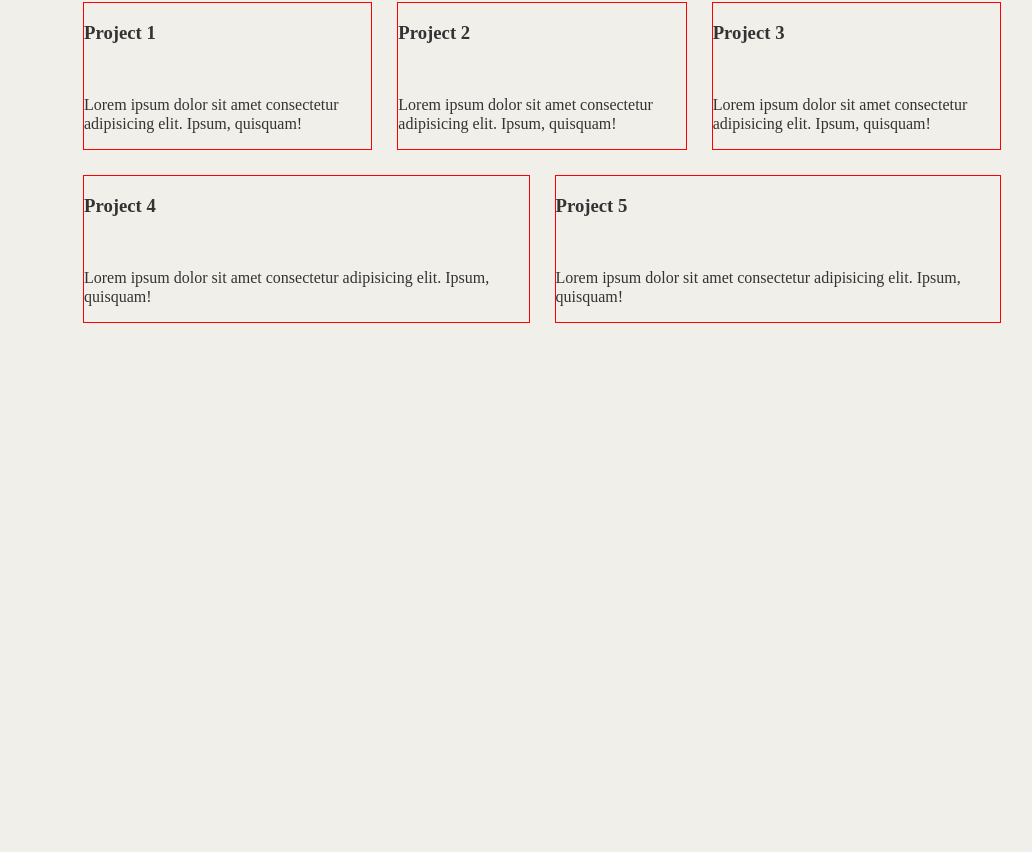
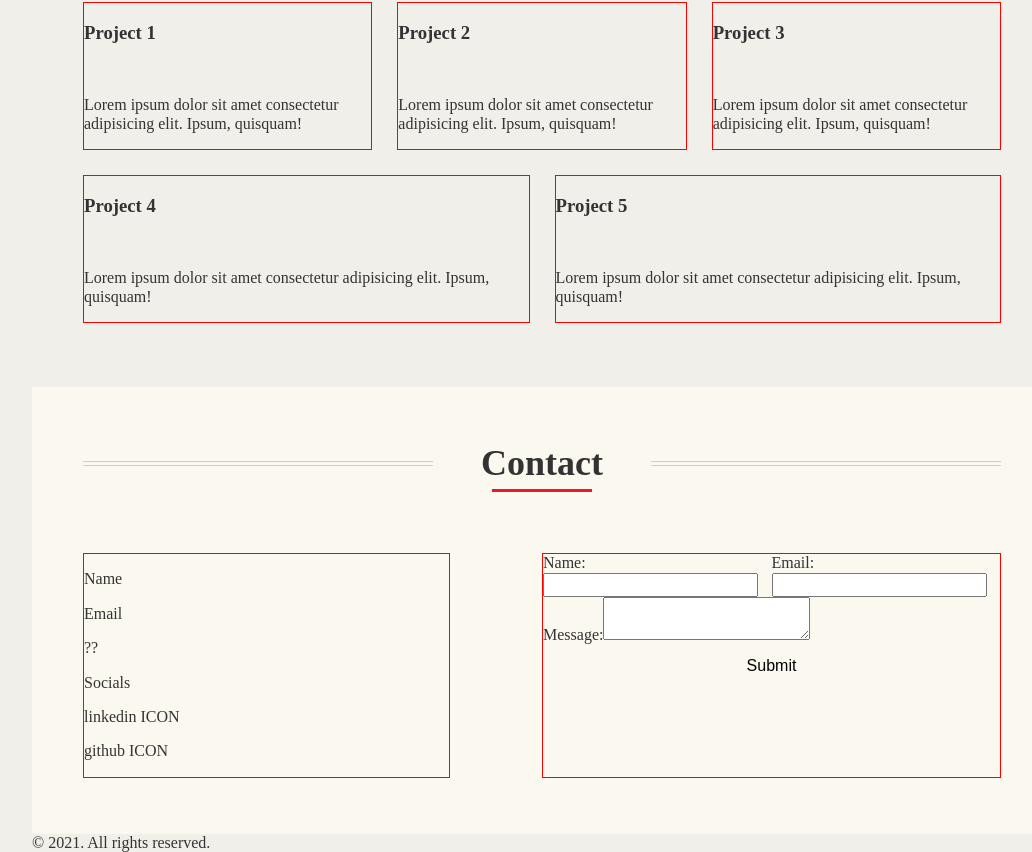
Before and after one commit to Jon-Ledo/react-portfolio-site, a React (Create React App) app: page / in a window 1280 px wide. Shown: the part 3451-4303 px from the top of the page, without its empty margins (228-1260 px from the left). Before the commit the page ends 3838 px from the top, so only its background shows below. Built offline with nearby package versions, Linux system fonts and the light colour scheme.

Commit message:
setting up the basic html skeleton of the contact section. imported the footer as well into App.js and have states ready for the form. It is not set up to go anywhere yet, will do in the end. No styles applied yet, just some spacing and outlines for now... Will get back to later

```diff
--- a/src/App.css
+++ b/src/App.css
@@ -6,3 +6,4 @@
 @import './styles/resume.css';
 @import './styles/card.css';
 @import './styles/projects.css';
+@import './styles/contact.css';
--- a/src/App.js
+++ b/src/App.js
@@ -1,8 +1,10 @@
 import Navbar from './pages/components/Navbar'
+import Footer from './pages/components/Footer'
 import Home from './pages/Home'
 import About from './pages/About'
 import Resume from './pages/Resume'
 import Projects from './pages/Projects'
+import Contact from './pages/Contact'
 
 import './App.css'
 
@@ -17,6 +19,8 @@
           <About />
           <Resume />
           <Projects />
+          <Contact />
+          <Footer />
         </div>
       </div>
     </div>
--- a/src/pages/Contact.jsx
+++ b/src/pages/Contact.jsx
@@ -1,8 +1,76 @@
+import { useState } from 'react'
+
 const Contact = () => {
+  const [name, setName] = useState('')
+  const [email, setEmail] = useState('')
+  const [message, setMessage] = useState('')
+
+  const handleSubmit = (e) => {
+    e.preventDefault()
+    console.log({ name, email, message })
+    setName('')
+    setEmail('')
+    setMessage('')
+  }
+
   return (
-    <div className="">Contact</div>
+    <section id='contact' className='contact'>
+      <div className='page-wrapper'>
+        <div className='title-container'>
+          <div className='bars'></div>
+          <h2>Contact</h2>
+          <div className='bars'></div>
+        </div>
+        <span className='underline'></span>
+
+        <div className='contact__details-container'>
+          <article className='contact__details-info'>
+            <p>Name </p>
+            <p>Email</p>
+            <p>??</p>
+
+            <div className='contact__details-socials'>
+              <p>Socials</p>
+              <p>linkedin ICON</p>
+              <p>github ICON</p>
+            </div>
+          </article>
+
+          {/* contact form */}
+          <form onSubmit={handleSubmit} className='contact__form'>
+            <div className='contact__form-flex'>
+              <label>
+                Name:
+                <input
+                  type='text'
+                  value={name}
+                  onChange={(e) => setName(e.target.value)}
+                />
+              </label>
+
+              <label>
+                Email:
+                <input
+                  type='email'
+                  value={email}
+                  onChange={(e) => setEmail(e.target.value)}
+                />
+              </label>
+            </div>
+            <label>
+              Message:
+              <textarea
+                value={message}
+                onChange={(e) => setMessage(e.target.value)}
+              />
+            </label>
+
+            <button type='submit'>Submit</button>
+          </form>
+        </div>
+      </div>
+    </section>
   )
 }
 
-
 export default Contact
--- a/src/pages/components/Footer.jsx
+++ b/src/pages/components/Footer.jsx
@@ -1,8 +1,5 @@
 const Footer = () => {
-  return (
-    <div className="">Footer</div>
-  )
+  return <footer>© 2021. All rights reserved.</footer>
 }
 
-
 export default Footer
--- /dev/null
+++ b/src/styles/contact.css
@@ -0,0 +1,32 @@
+.contact {
+  background-color: #faf8ef;
+  padding: 3.5rem 0;
+}
+
+.contact__details-container {
+  display: flex;
+  justify-content: space-between;
+  padding-top: 3.5rem;
+}
+
+.contact__details-info {
+  width: 40%;
+  border: 1px solid red;
+}
+
+.contact__form {
+  display: flex;
+  flex-direction: column;
+  width: 50%;
+  border: 1px solid red;
+}
+
+.contact__form-flex {
+  display: flex;
+}
+
+@media (max-width: 990px) {
+  .contact__form-flex {
+    flex-direction: column;
+  }
+}
```
